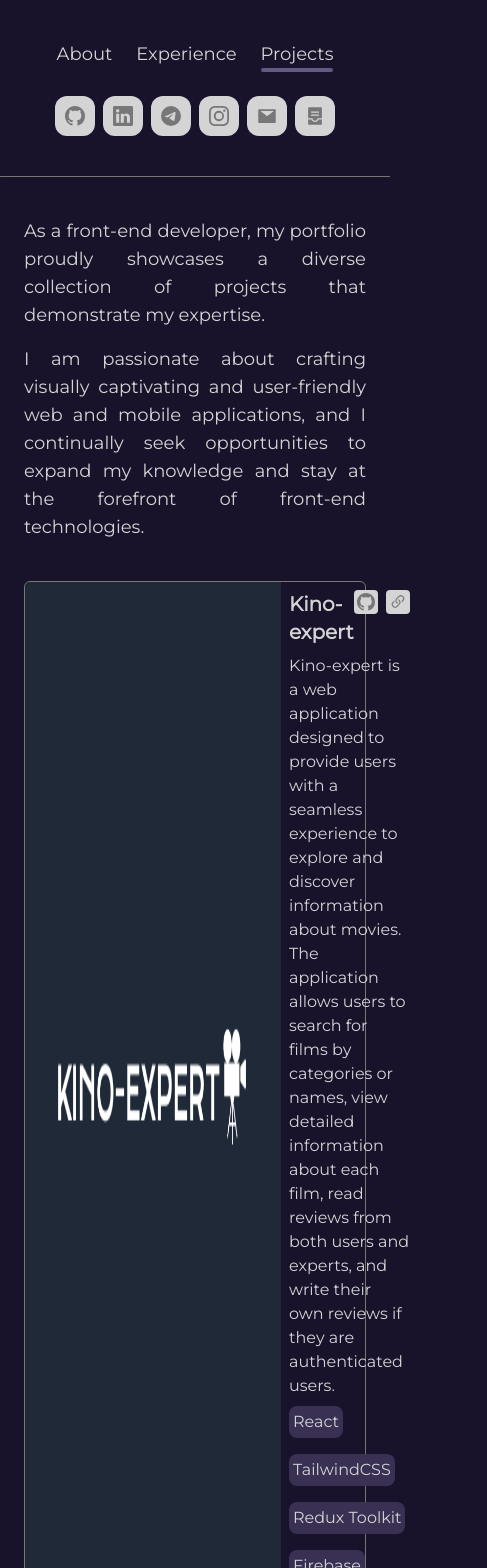
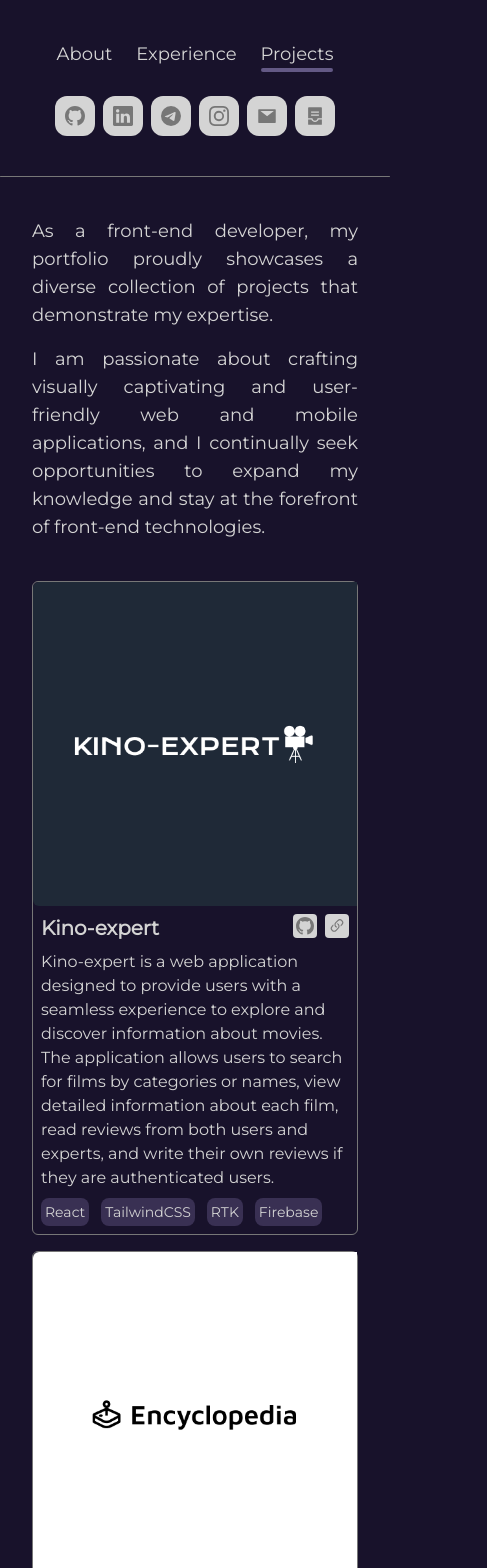
Before and after one commit to linch433/portfolio, a React (Vite) app: page /projects in a window 390 px wide. Shown: the top 1568 px of the page, 487 px wide, since content can reach past the window. Built offline with nearby package versions, Linux system fonts and the light colour scheme.

Commit message:
Changed Layout styling Changed mockData for projects page Change styling for LinksIcon component

```diff
--- a/src/app/layout/Layout.tsx
+++ b/src/app/layout/Layout.tsx
@@ -21,9 +21,7 @@ const Layout = ({ children }: Layout_T) => {
           'flex justify-center',
         )}
       >
-        <div className="w-full flex md:w-[60%] lg:w-[45%] mb-10 px-6 md:p-0">
-          {children}
-        </div>
+        <div className="px-8 max-w-3xl mx-auto mb-10">{children}</div>
       </div>
     </div>
   );
--- a/src/components/LinkIcon.tsx
+++ b/src/components/LinkIcon.tsx
@@ -5,15 +5,16 @@ import { motion } from 'framer-motion';
 type LinkIcon_T = {
   children: React.ReactNode;
   link: string;
+  stylingProps: string;
 };
 
-const LinkIcon = ({ children, link }: LinkIcon_T) => {
+const LinkIcon = ({ children, link, stylingProps }: LinkIcon_T) => {
   return (
     <motion.a
       className={clsx(
         'flex items-center justify-center',
-        'h-10 w-10',
-        'bg-primary-light-grey text-highlight rounded-xl',
+        stylingProps,
+        'bg-primary-light-grey text-highlight',
         'hover:bg-primary-light-navy hover:text-primary-light-grey',
       )}
       whileHover={{ scale: 1.1 }}
--- a/src/components/LinkIconsGroup.tsx
+++ b/src/components/LinkIconsGroup.tsx
@@ -12,24 +12,26 @@ const LinkIconsGroup = () => {
     mailToLink,
     resumeLink,
   } = links;
+  const stylingProps: string = 'w-10 h-10 rounded-xl';
+
   return (
     <div className="bg-primary-navy flex flex-row gap-2 justify-center pt-6">
-      <LinkIcon link={githubLink}>
+      <LinkIcon link={githubLink} stylingProps={stylingProps}>
         <BsGithub size={20} />
       </LinkIcon>
-      <LinkIcon link={linkedinLink}>
+      <LinkIcon link={linkedinLink} stylingProps={stylingProps}>
         <BsLinkedin size={20} />
       </LinkIcon>
-      <LinkIcon link={telegramLink}>
+      <LinkIcon link={telegramLink} stylingProps={stylingProps}>
         <BsTelegram size={20} />
       </LinkIcon>
-      <LinkIcon link={instagramLink}>
+      <LinkIcon link={instagramLink} stylingProps={stylingProps}>
         <BsInstagram size={20} />
       </LinkIcon>
-      <LinkIcon link={mailToLink}>
+      <LinkIcon link={mailToLink} stylingProps={stylingProps}>
         <AiFillMail size={20} />
       </LinkIcon>
-      <LinkIcon link={resumeLink}>
+      <LinkIcon link={resumeLink} stylingProps={stylingProps}>
         <AiFillContainer size={20} />
       </LinkIcon>
     </div>
--- a/src/components/ProjectsView.tsx
+++ b/src/components/ProjectsView.tsx
@@ -2,10 +2,12 @@ import { clsx } from 'clsx';
 import { motion } from 'framer-motion';
 import { IProjectsView } from '@/types/projects.ts';
 import { BsGithub, BsLink45Deg } from 'react-icons/bs';
+import LinkIcon from '@/components/LinkIcon.tsx';
 
 const ProjectsView = ({ projectsItem }: IProjectsView) => {
   const { logoImg, title, detailsInfo, repositoryLink, deployLink, stack } =
     projectsItem;
+  const stylingProps: string = 'h-6 w-6 rounded';
 
   return (
     <motion.div
@@ -14,54 +16,35 @@ const ProjectsView = ({ projectsItem }: IProjectsView) => {
       transition={{ delay: 0.2 }}
       viewport={{ once: true }}
       className={clsx(
-        'flex flex-row',
+        'flex flex-col',
         'border-[1px] rounded-md border-highlight',
         'text-base',
+        'md:flex-row',
       )}
     >
-      <img src={logoImg} alt="project logo" className="rounded-l-md w-64" />
+      <img src={logoImg} alt="project logo" className="rounded-l-md md:w-64" />
       <div className="p-2">
         <div className="flex flex-row justify-between">
           <div className="text-xl font-bold">{title}</div>
           <div className="flex flex-row gap-2">
-            <motion.a
-              whileHover={{ scale: 1.1 }}
-              whileTap={{ scale: 0.9 }}
-              transition={{ duration: 0.3 }}
-              href={repositoryLink}
-              target="_blank"
-              className={clsx(
-                'flex items-center justify-center',
-                'w-6 h-6 rounded',
-                'bg-primary-light-grey text-highlight',
-                'hover:bg-primary-light-navy hover:text-primary-light-grey',
-              )}
-            >
+            <LinkIcon link={repositoryLink} stylingProps={stylingProps}>
               <BsGithub size={18} />
-            </motion.a>
-            <motion.a
-              whileHover={{ scale: 1.1 }}
-              whileTap={{ scale: 0.9 }}
-              transition={{ duration: 0.3 }}
-              href={deployLink}
-              target="_blank"
-              className={clsx(
-                'flex items-center justify-center',
-                'w-6 h-6 rounded',
-                'bg-primary-light-grey text-highlight',
-                'hover:bg-primary-light-navy hover:text-primary-light-grey',
-              )}
-            >
+            </LinkIcon>
+            <LinkIcon link={deployLink} stylingProps={stylingProps}>
               <BsLink45Deg size={18} />
-            </motion.a>
+            </LinkIcon>
           </div>
         </div>
         <div className="my-2">{detailsInfo}</div>
-        <div className="flex flex-wrap gap-4">
+        <div className="flex flex-wrap gap-3">
           {stack.map((projectStack, index) => (
             <div
               key={index}
-              className={clsx('bg-primary-light-navy', 'rounded-lg p-1')}
+              className={clsx(
+                'bg-primary-light-navy',
+                'rounded-lg p-1',
+                'text-sm',
+              )}
             >
               {projectStack}
             </div>
--- a/src/pages/Projects/ProjectsPage.tsx
+++ b/src/pages/Projects/ProjectsPage.tsx
@@ -2,6 +2,7 @@ import MotionContainer from '@/components/MotionContainer.tsx';
 import MainArticle from '@/components/MainArticle.tsx';
 import { projectsMockData } from '@/utils/projectsMockData.ts';
 import ProjectsView from '@/components/ProjectsView.tsx';
+import { clsx } from 'clsx';
 
 const ProjectsPage = () => {
   const { introduction, conclusion, projects } = projectsMockData;
@@ -10,7 +11,14 @@ const ProjectsPage = () => {
     <MotionContainer>
       <div className="text-justify">{introduction}</div>
       <MainArticle>{conclusion}</MainArticle>
-      <div className="mt-10 flex flex-col gap-6">
+      <div
+        className={clsx(
+          'mt-10 space-y-4',
+          'grid-cols-1',
+          'sm:grid sm:grid-cols-2 sm:gap-6 sm:space-y-0',
+          'md:grid-cols-1',
+        )}
+      >
         {projects.map((project, index) => (
           <ProjectsView key={index} projectsItem={project} />
         ))}
--- a/src/utils/projectsMockData.ts
+++ b/src/utils/projectsMockData.ts
@@ -18,7 +18,7 @@ export const projectsMockData: MockProjectsData_T = {
         'Kino-expert is a web application designed to provide users with a seamless experience to explore and discover information about movies. The application allows users to search for films by categories or names, view detailed information about each film, read reviews from both users and experts, and write their own reviews if they are authenticated users.',
       repositoryLink: 'https://github.com/linch433/kino-expert',
       deployLink: 'https://kino-expert.vercel.app/',
-      stack: ['React', 'TailwindCSS', 'Redux Toolkit', 'Firebase'],
+      stack: ['React', 'TailwindCSS', 'RTK', 'Firebase'],
     },
     {
       logoImg: mediaEncyclopediaImg,
@@ -36,7 +36,7 @@ export const projectsMockData: MockProjectsData_T = {
         'Your ToDo is a simple web application built using React, Tailwind CSS, and Redux Toolkit. The app allows users to create and manage their to-do lists efficiently. Users can add new tasks, delete existing tasks, and update the task names as needed.',
       repositoryLink: 'https://github.com/linch433/todo-app',
       deployLink: 'https://todo-app-linch433.vercel.app/',
-      stack: ['React', 'Vite', 'TailwindCSS', 'Redux Toolkit'],
+      stack: ['React', 'Vite', 'TailwindCSS', 'RTK'],
     },
     {
       logoImg: userBlogImg,
@@ -45,7 +45,7 @@ export const projectsMockData: MockProjectsData_T = {
         "User-Blog is a simple web application that allows users read blog posts, view other users' profiles, write new blog posts, leave comments on posts, and read comments. The app is designed to provide a platform for users to share their thoughts through blog posts and engage with other users' content through comments.",
       repositoryLink: 'https://github.com/linch433/user-blog',
       deployLink: 'https://user-blog-beta.vercel.app/',
-      stack: ['React', 'Vite', 'TailwindCSS', 'Redux Toolkit', 'RTK Query'],
+      stack: ['React', 'Vite', 'TailwindCSS', 'RTK', 'RTK Query'],
     },
   ],
 };
```
